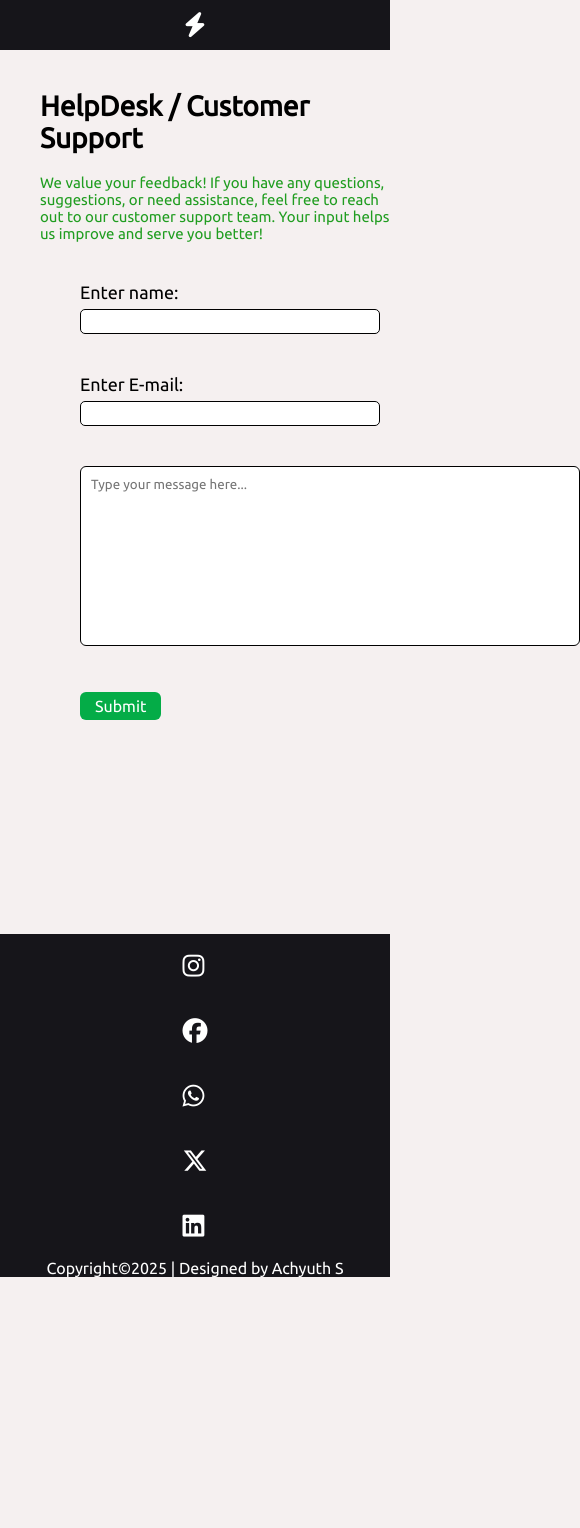
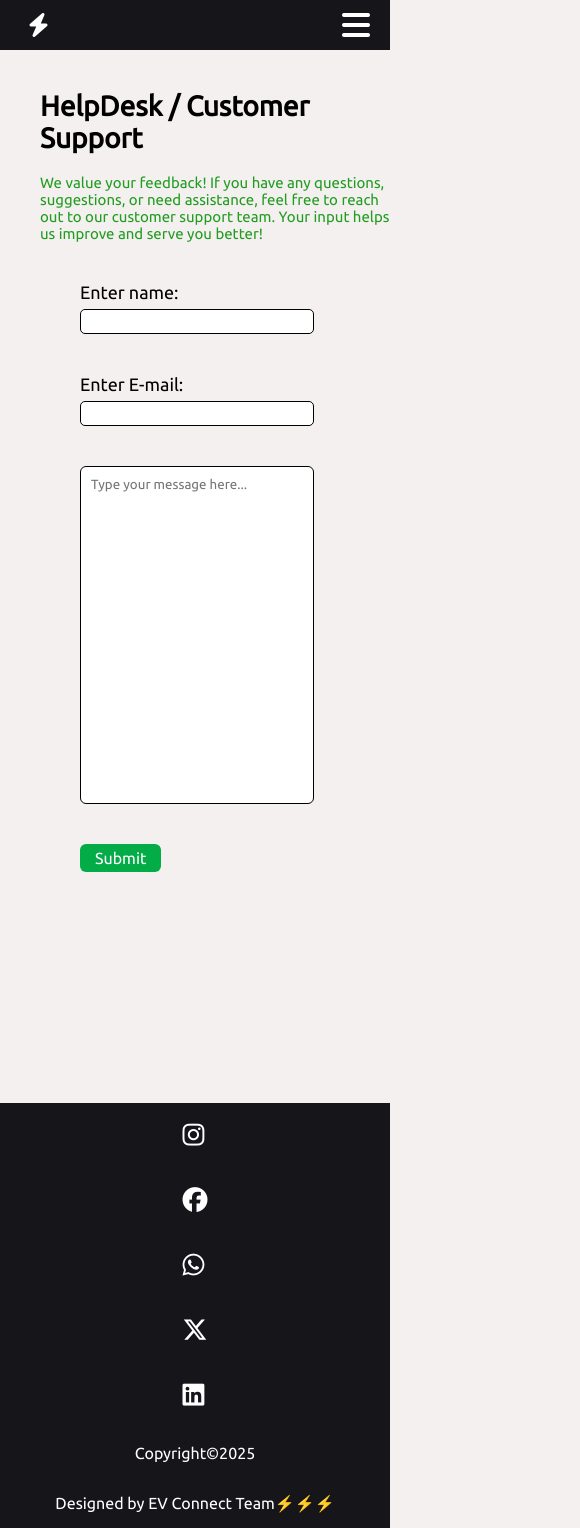
Before and after one commit to achyuthsd/ev-connect, a React (Vite) app: page /ev-connect/help in a window 390 px wide. Shown: the whole page, 580 px wide, since content can reach past the window. Before the commit the page ends 1277 px from the top, so only its background shows below. Built offline with nearby package versions, Linux system fonts and the light colour scheme; no server answers.

Commit message:
made it responsive

```diff
--- a/index.html
+++ b/index.html
@@ -3,12 +3,14 @@
   <head>
     <base href="/ev-connect/">
     <meta charset="UTF-8" />
-    <link rel="icon" type="image/svg+xml" href="/vite.svg" />
+    <!-- Favicon -->
+    <link rel="icon" href="/vite.svg" type="image/svg+xml" />
+    <link rel="icon" href="/evFAVV.png." type="image/png" />
     <meta name="viewport" content="width=device-width, initial-scale=1.0" />
     <title>ev connect - EV Reservation and more</title>
     <link rel="preconnect" href="https://fonts.googleapis.com">
-<link rel="preconnect" href="https://fonts.gstatic.com" crossorigin>
-<link href="https://fonts.googleapis.com/css2?family=Poppins:ital,wght@0,100;0,200;0,300;0,400;0,500;0,600;0,700;0,800;0,900;1,100;1,200;1,300;1,400;1,500;1,600;1,700;1,800;1,900&family=Ubuntu&display=swap" rel="stylesheet">
+    <link rel="preconnect" href="https://fonts.gstatic.com" crossorigin>
+    <link href="https://fonts.googleapis.com/css2?family=Poppins:ital,wght@0,100;0,200;0,300;0,400;0,500;0,600;0,700;0,800;0,900;1,100;1,200;1,300;1,400;1,500;1,600;1,700;1,800;1,900&family=Ubuntu&display=swap" rel="stylesheet">
     <link rel="stylesheet" href="https://cdnjs.cloudflare.com/ajax/libs/font-awesome/6.7.2/css/all.min.css" integrity="sha512-Evv84Mr4kqVGRNSgIGL/F/aIDqQb7xQ2vcrdIwxfjThSH8CSR7PBEakCr51Ck+w+/U6swU2Im1vVX0SVk9ABhg==" crossorigin="anonymous" referrerpolicy="no-referrer" />
   </head>
   <body>
--- a/src/Booking.css
+++ b/src/Booking.css
@@ -1,6 +1,9 @@
 .slots{
 
     margin-left: 40px;
+     display: grid;
+      grid-template-columns: repeat(6, 150px);
+       gap: 20px;
 
 }
 
@@ -101,3 +104,37 @@ color: gray;
 .three{
     margin-bottom: 45px;
 }
+
+@media (max-width: 768px) {
+
+  .slots{
+
+    overflow: hidden;
+    display: grid;
+  grid-template-columns: repeat(3, 1fr);
+  grid-template-rows: auto;
+  gap: 20px;
+  }
+}
+@media (max-width: 1111px) {
+
+  .slots{
+
+    overflow: hidden;
+    display: grid;
+  grid-template-columns: repeat(3, 1fr);
+  grid-template-rows: auto;
+  gap: 20px;
+  }
+}
+@media (max-width: 519px) {
+
+  .slots{
+
+    overflow: hidden;
+    display: grid;
+  grid-template-columns: repeat(2, 1fr);
+  grid-template-rows: auto;
+  gap: 20px;
+  }
+}
--- a/src/Booking.jsx
+++ b/src/Booking.jsx
@@ -161,7 +161,7 @@ const BookingPage = () => {
 
       <div
         className="slots"
-        style={{ display: "grid", gridTemplateColumns: "repeat(6, 150px)", gap: "20px" }}
+
       >
         {hours.map((hour) => {
           let bgColor = "white";
--- a/src/Footer.jsx
+++ b/src/Footer.jsx
@@ -13,7 +13,7 @@ const Footer = () => {
             </div>
           </div>
           <div className="footerbottom">
-            Copyright&copy;2025 | Designed by Achyuth S
+            Copyright&copy;2025 <br /> Designed by EV Connect Team⚡⚡⚡
           </div>
          </div>
   )
--- a/src/Help.css
+++ b/src/Help.css
@@ -1,5 +1,5 @@
 .helpcont{
-    height: 100vh;
+    height: 120vh;
     margin-top: 40px;
    font-size: 25px;
 }
@@ -68,3 +68,25 @@ body{
 .confirm1:hover{
    opacity: 0.7;
 }
+
+@media (max-width: 768px) {
+   .comment{
+
+    height: 40vh;
+   }
+
+   .cominp{
+    width: 60vw;
+    height: 40vh;
+
+   }
+
+   .conbtn{
+    margin-top: 40px;
+   }
+.name{
+    width: 60vw;
+}
+
+
+}
--- a/src/Home.jsx
+++ b/src/Home.jsx
@@ -130,7 +130,7 @@ Beyond environmental benefits, EVs promise advancements in autonomous driving, c
               </div>
 
             </div>
-            <div className="more1right">
+            <div className="more1right w80">
               <div className="more1rightimg">
 
               </div>
@@ -156,7 +156,7 @@ Beyond environmental benefits, EVs promise advancements in autonomous driving, c
               </div>
 
             </div>
-            <div className="more1right">
+            <div className="more1right w80">
               <div className="more1rightimg jko">
 
               </div>
--- a/src/Login.css
+++ b/src/Login.css
@@ -5,6 +5,7 @@
     display: flex;
     align-items: center;
     justify-content: center;
+
 
   }
 .mainlogin{
@@ -29,6 +30,7 @@ height: 100%;
 display: flex;
 background-color: white;
 align-items: center;
+
 }
 .loginright{
     width: 50%;
@@ -178,3 +180,14 @@ margin-top: 3px;
   font-size: 12px;
   color: white;
 }
+
+@media (max-width: 768px) {
+
+  .loginright{
+    display: none;
+  }
+
+  .mainlogin{
+    width: 80vw;
+  }
+}
--- a/src/LogoutButton.jsx
+++ b/src/LogoutButton.jsx
@@ -16,7 +16,7 @@ const LogoutButton = () => {
   };
 
   return (
-    <div style ={{color:"black",cursor:"pointer",backgroundColor:"white",borderRadius:"6px",width:"60px",padding:"1px 5px"}} className="logout" onClick={handleLogout}>Logout</div>
+    <div style ={{color:"black",cursor:"pointer",backgroundColor:"white",borderRadius:"6px",width:"70px",padding:"1px 5px"}} className="logout" onClick={handleLogout}>Signout</div>
   );
 };
 
--- a/src/Nav.jsx
+++ b/src/Nav.jsx
@@ -1,33 +1,24 @@
-import React from 'react'
-import { useState,useEffect } from 'react'
-import reactLogo from './assets/react.svg'
-import viteLogo from '/vite.svg'
-import './App.css'
-import { NavLink } from "react-router-dom"
-import { auth } from "./firebase";
-import { onAuthStateChanged } from "firebase/auth";
-import Login from './Login'
-import { createBrowserRouter, RouterProvider } from 'react-router-dom'
-import { BrowserRouter as Router, Routes, Route } from "react-router-dom";
-import LogoutButton from "./LogoutButton";
+import React, { useState, useEffect } from 'react';
+import { NavLink } from 'react-router-dom';
+import { auth } from './firebase';
+import { onAuthStateChanged } from 'firebase/auth';
+import LogoutButton from './LogoutButton';
+import './App.css';
+
 const Nav = () => {
-
-
   const [user, setUser] = useState(null);
+  const [isMobileMenuOpen, setIsMobileMenuOpen] = useState(false);
 
   useEffect(() => {
     const unsubscribe = onAuthStateChanged(auth, (currentUser) => {
       setUser(currentUser);
     });
-
     return () => unsubscribe();
   }, []);
 
-
-
-
-
-
+  const toggleMobileMenu = () => {
+    setIsMobileMenuOpen(!isMobileMenuOpen);
+  };
 
   return (
     <div>
@@ -36,11 +27,13 @@ const Nav = () => {
           <div className="con">ev connect</div>
           <i className="fa-solid fa-bolt" id="ico"></i>
         </div>
-        <div className="menu-items">
+        <div className="hamburger" onClick={toggleMobileMenu}>
+          <i className={isMobileMenuOpen ? "fa-solid fa-times" : "fa-solid fa-bars"}></i>
+        </div>
+        <div className={`menu-items ${isMobileMenuOpen ? 'active' : ''}`} style={{ backgroundColor: 'rgb(22, 21, 26)', border:`none`}}>
           <ul className='lis nav-links'>
-            <NavLink to="/ev-connect/" end className={({ isActive }) => (isActive ? "active" : "")}><li>Home</li></NavLink>
-            <NavLink to="/ev-connect/help"  className={({ isActive }) => (isActive ? "active" : "")}><li>Help</li></NavLink>
-
+            <NavLink to="/ev-connect/" end onClick={toggleMobileMenu} className={({ isActive }) => (isActive ? "active" : "")}>Home</NavLink>
+            <NavLink to="/ev-connect/help" onClick={toggleMobileMenu} className={({ isActive }) => (isActive ? "active" : "")} >Help</NavLink>
 
             {user ? (
               <>
@@ -49,19 +42,15 @@ const Nav = () => {
               </>
             ) : (
               <>
-        <NavLink to="/ev-connect/signup" className={({ isActive }) => (isActive ? "active" : "")}>Sign Up</NavLink>
-      <NavLink to="/ev-connect/login" className={({ isActive }) => (isActive ? "active" : "")}><li>Log in</li></NavLink>
+                <NavLink to="/ev-connect/signup" onClick={toggleMobileMenu} className={({ isActive }) => (isActive ? "active" : "")}>Sign Up</NavLink>
+                <NavLink to="/ev-connect/login"onClick={toggleMobileMenu} className={({ isActive }) => (isActive ? "active" : "")}>Log in</NavLink>
               </>
             )}
-
-
-
-
           </ul>
         </div>
       </div>
     </div>
-  )
-}
+  );
+};
 
-export default Nav
+export default Nav;
--- a/src/Selection.css
+++ b/src/Selection.css
@@ -29,6 +29,8 @@ padding-bottom: 30px;
     align-content: center;
     min-height: 30px;
     cursor: pointer;
+    width: 140px;
+    height: 40px;
 }
 
 
@@ -41,6 +43,7 @@ padding-bottom: 30px;
     min-height: 350px;
     border-radius: 8px;
     padding: 5px;
+
     cursor: pointer;
 }
 .stations{
@@ -107,3 +110,31 @@ padding-bottom: 30px;
     color: white;
     border: 2px solid black;
   }
+
+  @media (max-width: 768px) {
+
+    .days{
+        flex-direction: column;
+        gap: 50px;
+    }
+.day{
+    width: 140px;
+    height: 40px;
+}
+  .stations{
+   flex-direction: column;
+  }
+
+.cont{
+  margin-bottom: 140px;
+}
+
+
+
+  }
+  @media (max-width: 1021px) {
+    .stations{
+        flex-direction: column;
+       }
+
+  }
--- a/src/Selection.jsx
+++ b/src/Selection.jsx
@@ -76,6 +76,7 @@ const Selection = () => {
               key={index}
               id={`day00${index + 1}`}
               className={`day${index + 1} day ${selectedDay === `Day ${index + 1}` ? "active" : ""}`}
+
               onClick={() => handleClick(day, index)}
             >
              {day}
--- a/src/index.css
+++ b/src/index.css
@@ -412,6 +412,22 @@ overflow: hidden;
 
 }
 
+
+.footerbottom{
+  text-align: center;
+  line-height: 50px;
+background-color: rgb(22, 21, 26);
+ /* background-color: rgb(119, 216, 16); */
+}
+.footer{
+  background-color: rgb(22, 21, 26);
+  height: 40vh;
+}
+.footertop{
+  background-color: rgb(22, 21, 26);
+}
+
+
 .more1lefthead{
   font-size: 30px;
   padding: 15px;
@@ -463,3 +479,96 @@ overflow: hidden;
   display: inline-block;
 
 }
+
+/* Navbar Styles */
+.nav {
+  display: flex;
+  justify-content: space-between;
+  align-items: center;
+  padding: 10px 20px;
+  /* background-color: #1e1e1e; */
+  color: white;
+}
+
+/* Logo Section */
+.logo {
+  display: flex;
+  align-items: center;
+  font-size: 1.5rem;
+}
+
+#ico {
+  margin-left: 8px;
+  font-size: 1.5rem;
+}
+
+/* Hamburger Icon */
+.hamburger {
+  display: none;
+  font-size: 2rem;
+  cursor: pointer;
+
+}
+
+/* Menu Items */
+.menu-items {
+  display: flex;
+  gap: 20px;
+}
+
+.menu-items ul {
+  list-style: none;
+  padding: 0;
+  margin: 0;
+  display: flex;
+  gap: 20px;
+}
+
+/* Responsive Design */
+@media (max-width: 768px) {
+  .hamburger {
+    display: block;
+  }
+
+  .menu-items {
+    flex-direction: column;
+    position: absolute;
+    top: 70px;
+    right: 0;
+    /* background-color: #1e1e1e; */
+    width: 100%;
+    padding: 20px;
+    display: none;
+
+  }
+
+  .menu-items.active {
+    display: flex;
+    border: none;
+  }
+
+  .nav-links {
+    flex-direction: column;
+    gap: 15px;
+  }
+
+.more1{
+  flex-direction: column;
+}
+
+.more1left{
+  width: 80vw;
+}
+
+.w80{
+  width: 80vw;
+}
+
+
+.more2{
+  flex-direction: column;
+}
+
+
+
+}
```
Also changed, not shown: public/evFAVV.png (added). Lines whose indentation alone changed are shown as unchanged.
